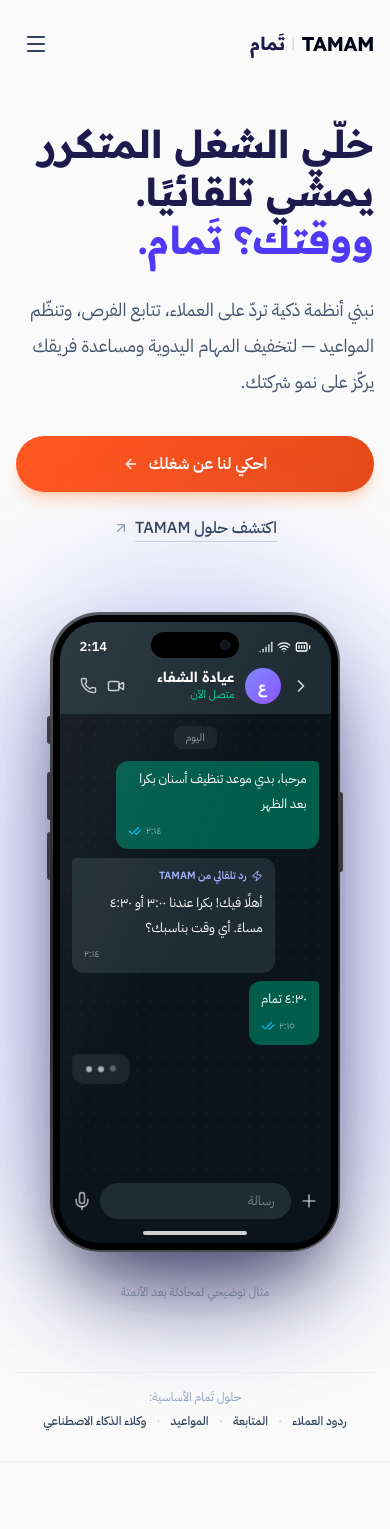
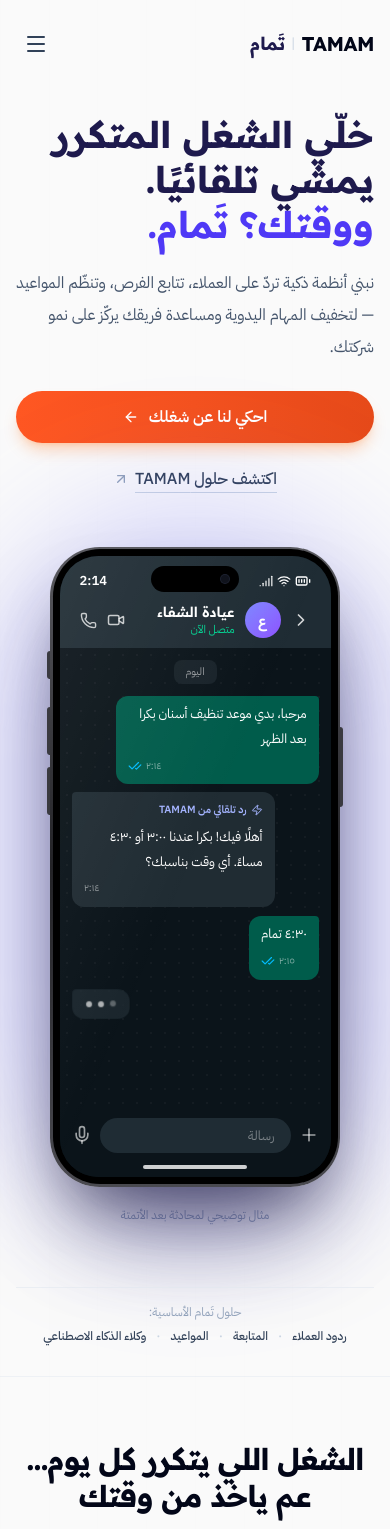
Before and after one commit to yahya759/tamam, a React (Vite) app: page / in a window 390 px wide. Shown: the top 1529 px of the page. Built offline with nearby package versions, Linux system fonts and the light colour scheme.

Commit message:
fix: scale hero (phone + type) to viewport height so it fits above the fold

```diff
--- a/src/components/AutomationChatDemo.tsx
+++ b/src/components/AutomationChatDemo.tsx
@@ -22,7 +22,26 @@ const MESSAGES: Message[] = [
   { from: 'agent', text: 'حجزتلك الموعد بكرا الساعة ٤:٣٠ ✓ وبذكّرك قبلها بساعتين على واتساب.', time: '٢:١٥' },
 ];
 
+const PHONE_W = 290;
+const PHONE_H = 640;
+
+/** On wide screens, shrink the phone so the whole hero fits in the viewport height. */
+const usePhoneScale = () => {
+  const compute = () => {
+    if (typeof window === 'undefined' || window.innerWidth < 1024) return 1;
+    return Math.min(1, Math.max(0.55, (window.innerHeight - 255) / PHONE_H));
+  };
+  const [scale, setScale] = useState(compute);
+  useEffect(() => {
+    const onResize = () => setScale(compute());
+    window.addEventListener('resize', onResize);
+    return () => window.removeEventListener('resize', onResize);
+  }, []);
+  return scale;
+};
+
 export const AutomationChatDemo: React.FC = () => {
+  const scale = usePhoneScale();
   const [visible, setVisible] = useState(0);
   const [typing, setTyping] = useState(false);
   const [booked, setBooked] = useState(false);
@@ -69,7 +88,20 @@ export const AutomationChatDemo: React.FC = () => {
   }, []);
 
   return (
-    <div className="relative mx-auto w-[290px]">
+    <div
+      className="relative mx-auto"
+      style={{ width: PHONE_W * scale, height: PHONE_H * scale }}
+    >
+    <div
+      className="absolute left-1/2 top-0"
+      style={{
+        width: PHONE_W,
+        height: PHONE_H,
+        marginLeft: -PHONE_W / 2,
+        transform: `scale(${scale})`,
+        transformOrigin: 'top center',
+      }}
+    >
       {/* Single soft light source behind the device */}
       <div
         className="pointer-events-none absolute -inset-x-16 -inset-y-10 -z-10 rounded-full bg-indigo-500/25 blur-3xl"
@@ -216,5 +248,6 @@ export const AutomationChatDemo: React.FC = () => {
         </div>
       </div>
     </div>
+    </div>
   );
 };
--- a/src/components/HeroSection.tsx
+++ b/src/components/HeroSection.tsx
@@ -9,12 +9,12 @@ interface HeroSectionProps {
 
 export const HeroSection: React.FC<HeroSectionProps> = ({ onOpenInquiry, onOpenSolutions }) => {
   return (
-    <main className="relative z-10 flex w-full flex-1 items-center px-4 py-10 sm:px-8 sm:py-14 md:px-12 lg:px-16 lg:py-16 xl:px-20">
-      <div className="mx-auto grid w-full max-w-7xl items-center gap-16 lg:grid-cols-[1.15fr_0.85fr] lg:gap-12">
+    <main className="relative z-10 flex w-full flex-1 items-center px-4 py-8 sm:px-8 sm:py-12 md:px-12 lg:px-16 lg:py-6 xl:px-20">
+      <div className="mx-auto grid w-full max-w-7xl items-center gap-12 lg:grid-cols-[1.15fr_0.85fr] lg:gap-12">
         {/* Copy */}
         <div className="text-start">
-          <h1 className="font-heading font-bold text-[clamp(2.4rem,5.2vw,4.6rem)] leading-[1.25] text-indigo-950">
-            <span className="hero-rise block text-indigo-950" style={{ animationDelay: '80ms' }}>
+          <h1 className="font-heading font-bold text-[clamp(2.3rem,min(5.2vw,9.5svh),4.6rem)] leading-[1.22] text-indigo-950">
+            <span className="hero-rise block text-balance text-indigo-950" style={{ animationDelay: '80ms' }}>
               خلّي الشغل المتكرر يمشي تلقائيًا.
             </span>
             <span className="hero-rise block text-indigo-600" style={{ animationDelay: '320ms' }}>
@@ -23,20 +23,20 @@ export const HeroSection: React.FC<HeroSectionProps> = ({ onOpenInquiry, onOpenS
           </h1>
 
           <p
-            className="hero-rise mt-7 max-w-xl text-lg leading-9 text-slate-600 sm:text-xl"
+            className="hero-rise mt-5 max-w-xl text-base leading-8 text-slate-600 sm:text-lg lg:mt-6"
             style={{ animationDelay: '560ms' }}
           >
             نبني أنظمة ذكية تردّ على العملاء، تتابع الفرص، وتنظّم المواعيد — لتخفيف المهام اليدوية ومساعدة فريقك يركّز على نمو شركتك.
           </p>
 
           <div
-            className="hero-rise mt-9 flex flex-col items-stretch gap-4 sm:flex-row sm:items-center sm:gap-6"
+            className="hero-rise mt-7 flex flex-col items-stretch lg:mt-8 gap-4 sm:flex-row sm:items-center sm:gap-6"
             style={{ animationDelay: '720ms' }}
           >
             <button
               type="button"
               onClick={onOpenInquiry}
-              className="group flex cursor-pointer items-center justify-center gap-2.5 rounded-full bg-gradient-to-r from-[#FF5722] via-[#F4511E] to-[#E64A19] px-8 py-4 text-base font-semibold text-white shadow-lg shadow-orange-500/25 transition-all duration-200 hover:-translate-y-0.5 hover:shadow-orange-500/40 focus:outline-none focus-visible:ring-4 focus-visible:ring-orange-400/50 active:translate-y-0"
+              className="group flex cursor-pointer items-center justify-center gap-2.5 rounded-full bg-gradient-to-r from-[#FF5722] via-[#F4511E] to-[#E64A19] px-8 py-3.5 text-base font-semibold text-white shadow-lg shadow-orange-500/25 transition-all duration-200 hover:-translate-y-0.5 hover:shadow-orange-500/40 focus:outline-none focus-visible:ring-4 focus-visible:ring-orange-400/50 active:translate-y-0"
             >
               <span>احكي لنا عن شغلك</span>
               <ArrowLeft className="h-4 w-4 transition-transform duration-200 group-hover:-translate-x-1" />
@@ -56,7 +56,7 @@ export const HeroSection: React.FC<HeroSectionProps> = ({ onOpenInquiry, onOpenS
         {/* Live product moment */}
         <div className="hero-rise pb-6 lg:pb-0" style={{ animationDelay: '480ms' }}>
           <AutomationChatDemo />
-          <p className="mt-8 text-center text-xs text-slate-400">
+          <p className="mt-5 text-center text-xs text-slate-400">
             مثال توضيحي لمحادثة بعد الأتمتة
           </p>
         </div>
```
